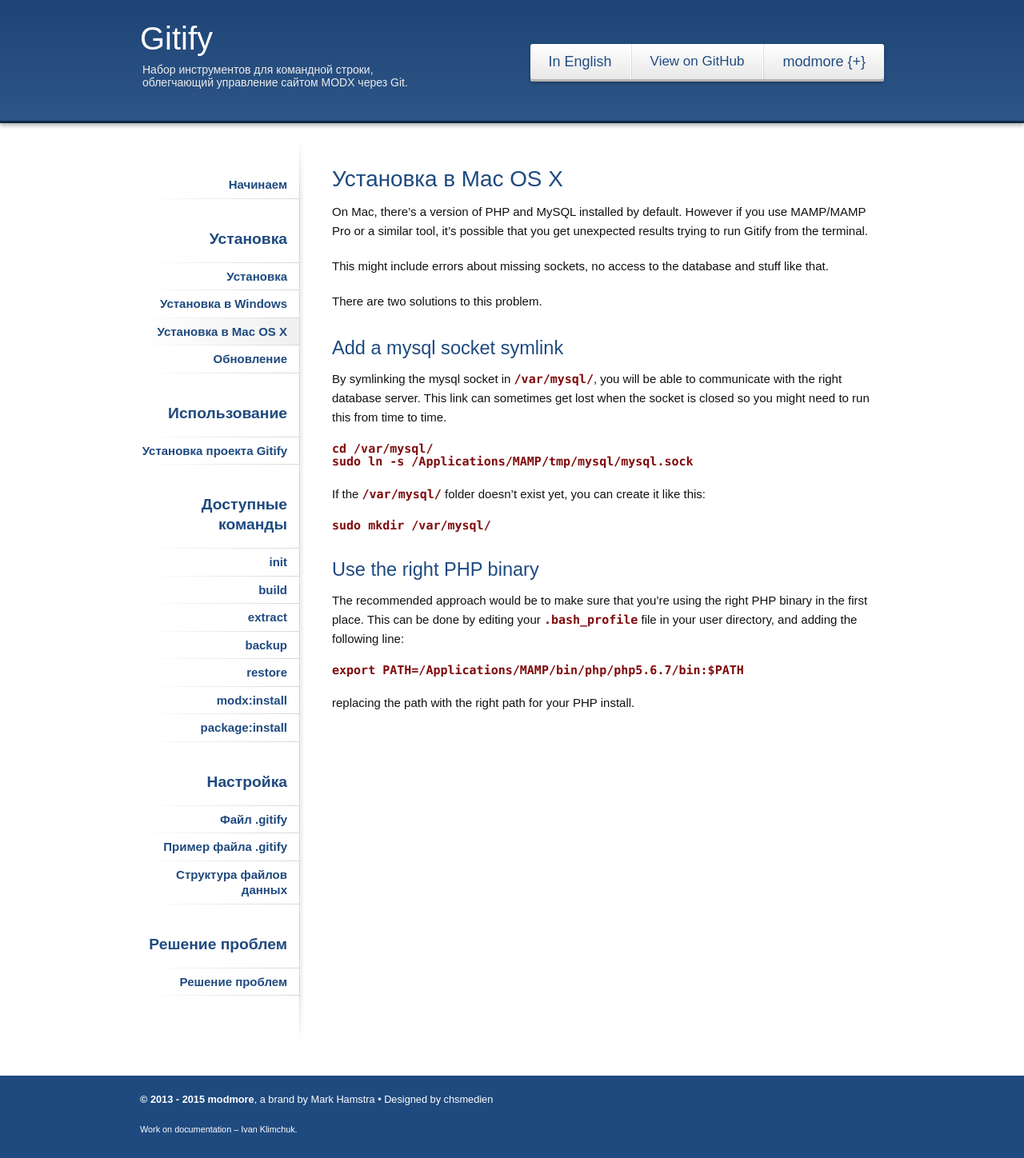
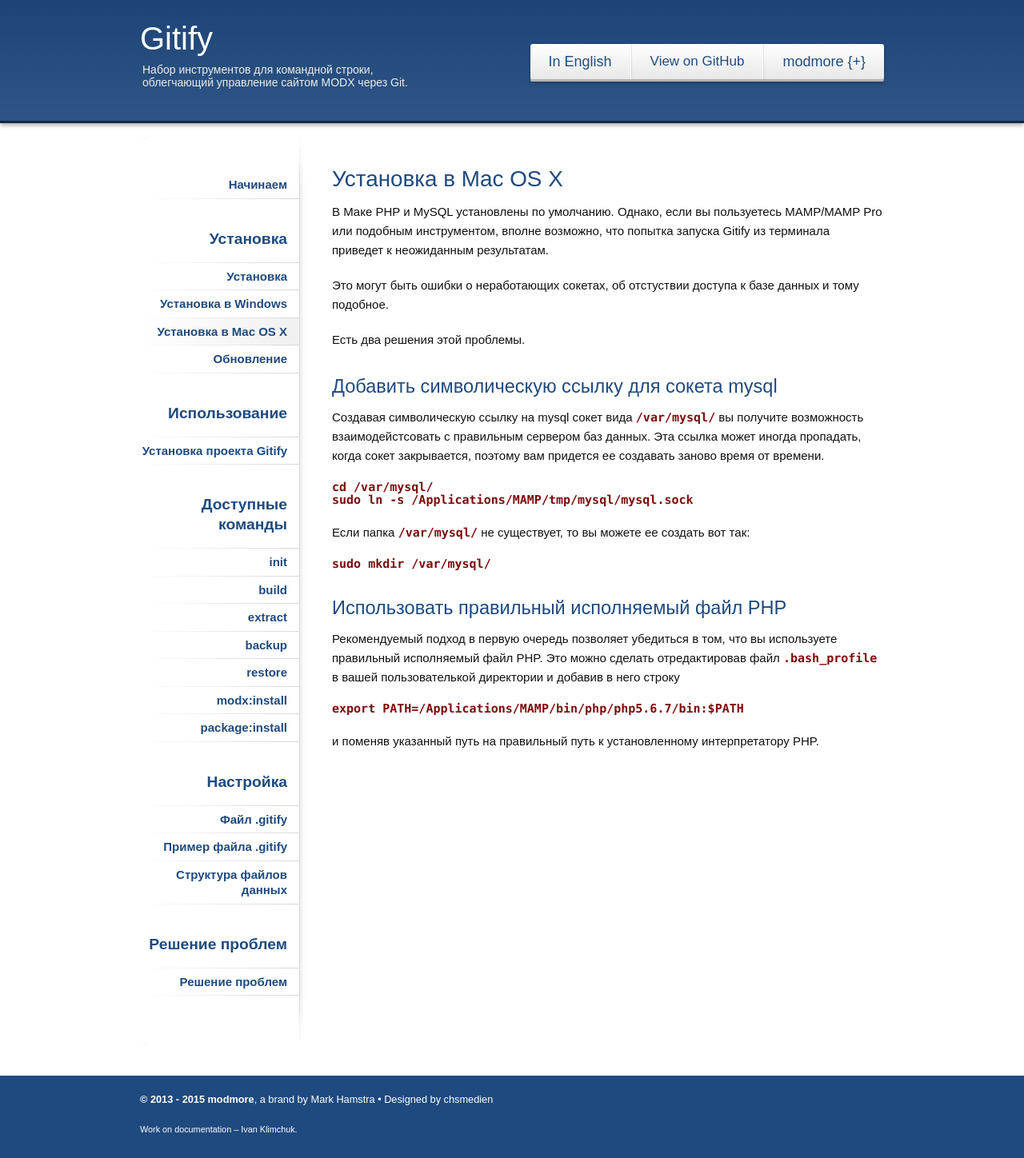
Before and after one commit to modmore/Gitify, a Jekyll site: the page built from _posts/ru/2015-07-09-installation-on-mac-os.md, in a window 1280 px wide. Shown: the whole page at 80% size. Built offline with Jekyll 4.4.1, drawn with Linux system fonts in a browser that asks for light colours; Markdown is read by kramdown in place of the engine named in the settings.

Commit message:
Update installation instructions for mac os

`````diff
--- a/_posts/ru/2015-07-09-installation-on-mac-os.md
+++ b/_posts/ru/2015-07-09-installation-on-mac-os.md
@@ -8,32 +8,33 @@ order: 3
 
 # Установка в Mac OS X
 
-On Mac, there's a version of PHP and MySQL installed by default. However if you use MAMP/MAMP Pro or a similar tool, it's possible that you get unexpected results trying to run Gitify from the terminal.
+В Маке PHP и MySQL установлены по умолчанию. Однако, если вы пользуетесь MAMP/MAMP Pro или подобным инструментом, вполне возможно, что попытка запуска Gitify из терминала приведет к неожиданным результатам.
 
-This might include errors about missing sockets, no access to the database and stuff like that.
+Это могут быть ошибки о неработающих сокетах, об отстуствии доступа к базе данных и тому подобное.
 
-There are two solutions to this problem.
+Есть два решения этой проблемы.
 
-## Add a mysql socket symlink
+## Добавить символическую ссылку для сокета mysql
 
-By symlinking the mysql socket in `/var/mysql/`, you will be able to communicate with the right database server. This link can sometimes get lost when the socket is closed so you might need to run this from time to time.
+Создавая символическую ссылку на mysql сокет вида `/var/mysql/` вы получите возможность взаимодейстсовать с правильным сервером баз данных. Эта ссылка может иногда пропадать, когда сокет закрывается, поэтому вам придется ее создавать заново время от времени.
 
 ````
 cd /var/mysql/
 sudo ln -s /Applications/MAMP/tmp/mysql/mysql.sock
 ````
 
-If the `/var/mysql/` folder doesn't exist yet, you can create it like this:
+Если папка `/var/mysql/` не существует, то вы можете ее создать вот так:
+
 ```
 sudo mkdir /var/mysql/
 ```
 
-## Use the right PHP binary
+## Использовать правильный исполняемый файл PHP
 
-The recommended approach would be to make sure that you're using the right PHP binary in the first place. This can be done by editing your `.bash_profile` file in your user directory, and adding the following line:
+Рекомендуемый подход в первую очередь позволяет убедиться в том, что вы используете правильный исполняемый файл PHP. Это можно сделать отредактировав файл `.bash_profile` в вашей пользователькой директории и добавив в него строку
 
 ```
 export PATH=/Applications/MAMP/bin/php/php5.6.7/bin:$PATH
 ```
 
-replacing the path with the right path for your PHP install.
+и поменяв указанный путь на правильный путь к установленному интерпретатору PHP.
`````
